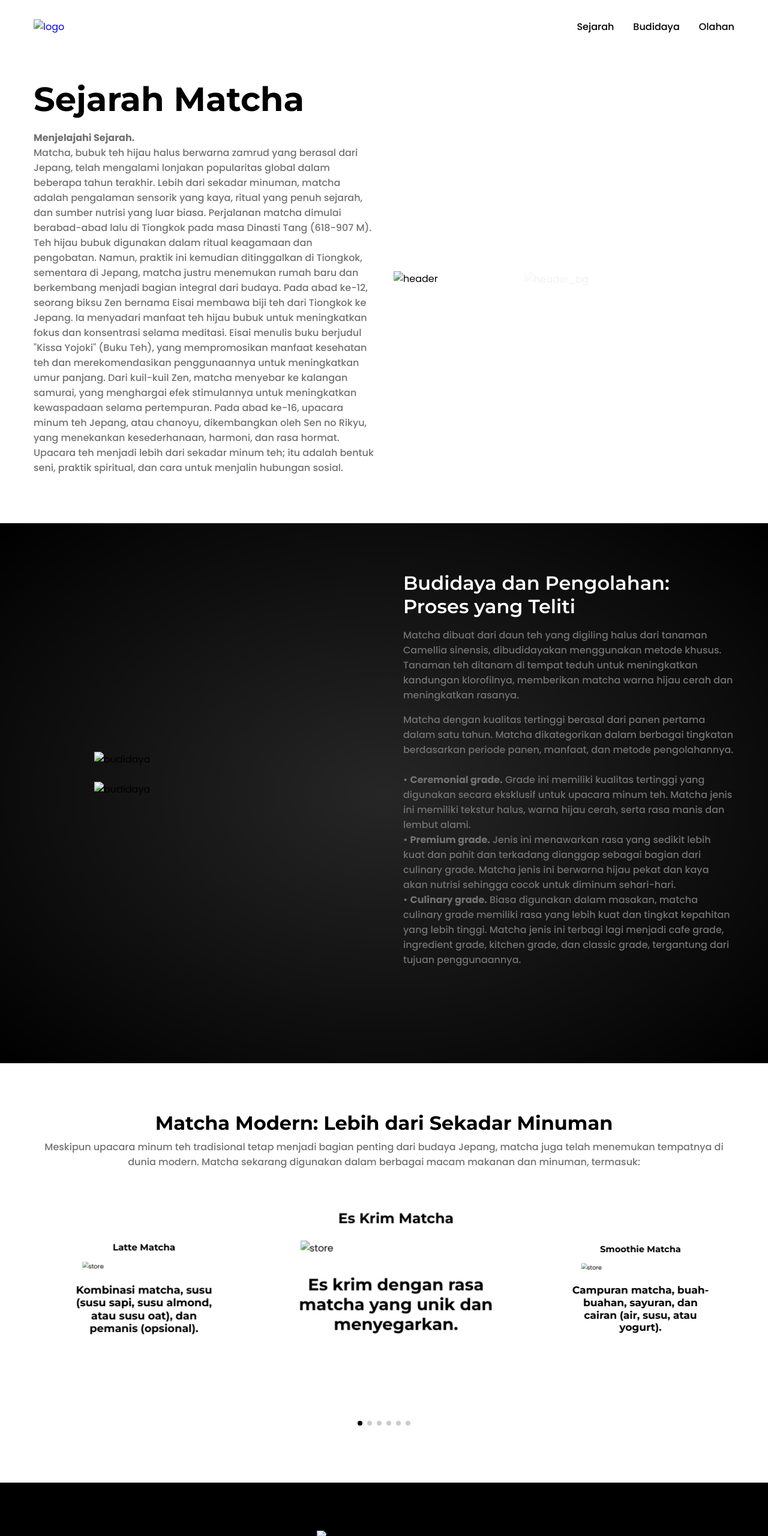
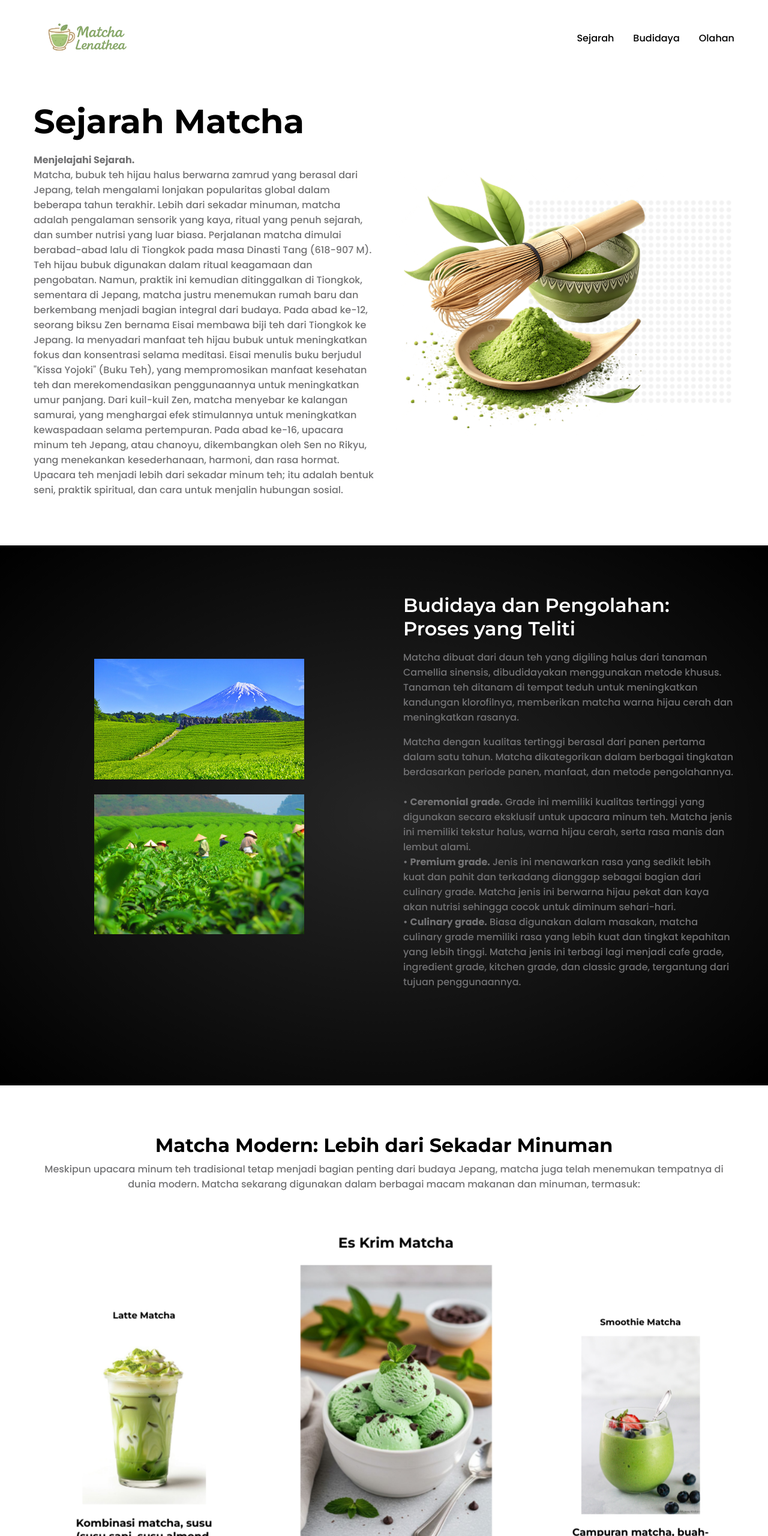
Before and after one commit to fathir267/Web---Project, a plain HTML site: page index.html in a window 1280 px wide. Shown: the top 2560 px of the page at 60% size. Drawn offline with nearby package versions, Linux system fonts and the light colour scheme.

Commit message:
Update index.html

```diff
--- a/index.html
+++ b/index.html
@@ -13,15 +13,15 @@
     />
     <link rel="stylesheet" href="styles.css" />
     <title>Matcha Lenathea</title>
-    <link rel="icon" type="image/png" href="assets/matchaa.png">
+    <link rel="icon" type="image/png" href="matchaa.png">
   </head>
   <body>
     <nav>
       <div class="nav__header">
         <div class="nav__logo">
           <a href="#">
-            <img src="assets/matchaa.png" alt="logo" class="logo-dark" />
-            <img src="assets/matchaa.png" alt="logo" class="logo-white" />
+            <img src="matchaa.png" alt="logo" class="logo-dark" />
+            <img src="matchaa.png" alt="logo" class="logo-white" />
           </a>
         </div>
         <div class="nav__menu__btn" id="menu-btn">
@@ -37,8 +37,8 @@
 
     <header class="section__container header__container" id="sejarah">
       <div class="header__image">
-        <img src="assets/headermatcha.png" alt="header" />
-        <img src="assets/header-bg.png" alt="header_bg" class="header-bg" />
+        <img src="headermatcha.png" alt="header" />
+        <img src="header-bg.png" alt="header_bg" class="header-bg" />
         <div class="header__image__content">
         </div>
       </div>
@@ -58,8 +58,8 @@ Dari kuil-kuil Zen, matcha menyebar ke kalangan samurai, yang menghargai efek st
       <div class="section__container product__container">
         <div class="product__grid">
           <div class="product__image">
-            <img src="assets/kebun matcha.jpg" alt="budidaya"/><br>
-            <img src="assets/kebun.jpg" alt="budidaya"/>
+            <img src="kebun matcha.jpg" alt="budidaya"/><br>
+            <img src="kebun.jpg" alt="budidaya"/>
           </div>
           <div class="product__content">
             <div class="product__card">
@@ -92,42 +92,42 @@ Dari kuil-kuil Zen, matcha menyebar ke kalangan samurai, yang menghargai efek st
           <div class="swiper-slide">
             <div class="store__card">
               <h4>Latte Matcha</h4>
-              <img src="assets/matcha-latte.jpg" alt="store" />
+              <img src="matcha-latte.jpg" alt="store" />
               <h3> Kombinasi matcha, susu (susu sapi, susu almond, atau susu oat), dan pemanis (opsional).</h3>
             </div>
           </div>
           <div class="swiper-slide">
             <div class="store__card">
               <h4>Es Krim Matcha</h4>
-              <img src="assets/Es Krim Matcha.jpg" alt="store" />
+              <img src="Es Krim Matcha.jpg" alt="store" />
               <h3>Es krim dengan rasa matcha yang unik dan menyegarkan.</h3>
             </div>
           </div>
           <div class="swiper-slide">
             <div class="store__card">
               <h4>Smoothie Matcha</h4>
-              <img src="assets/matcha-smoothie-bowl-2.jpg" alt="store" />
+              <img src="matcha-smoothie-bowl-2.jpg" alt="store" />
               <h3>Campuran matcha, buah-buahan, sayuran, dan cairan (air, susu, atau yogurt).</h3>
             </div>
           </div>
           <div class="swiper-slide">
             <div class="store__card">
               <h4>chessecake:</h4>
-              <img src="assets/Kue Matcha.jpg" alt="store" />
+              <img src="Kue Matcha.jpg" alt="store" />
               <h3>Cheesecake dengan tambahan matcha yang memberikan cita rasa lembut dan warna hijau khas yang menggugah selera.</h3>
             </div>
           </div>
           <div class="swiper-slide">
             <div class="store__card">
               <h4>Cokelat Matcha</h4>
-              <img src="assets/coklat matcha.jpg" alt="store" />
+              <img src="coklat matcha.jpg" alt="store" />
               <h3>Cokelat putih atau hitam yang diberi rasa matcha.</h3>
             </div>
           </div>
           <div class="swiper-slide">
             <div class="store__card">
               <h4>Masker Wajah Matcha</h4>
-              <img src="assets/masker.jpg" alt="store" />
+              <img src="masker.jpg" alt="store" />
               <h3>Matcha juga digunakan dalam produk perawatan kulit karena sifat antioksidan dan anti-inflamasinya.</h3>
             </div>
           </div>
@@ -139,7 +139,7 @@ Dari kuil-kuil Zen, matcha menyebar ke kalangan samurai, yang menghargai efek st
 
     <footer class="footer">
       <div class="section__container footer__container">
-        <img src="assets/matchaa.png" alt="logo" />
+        <img src="matchaa.png" alt="logo" />
       </div>
       <div class="footer__bar">
         Copyright © 2025 Raihan Fathir M
```
